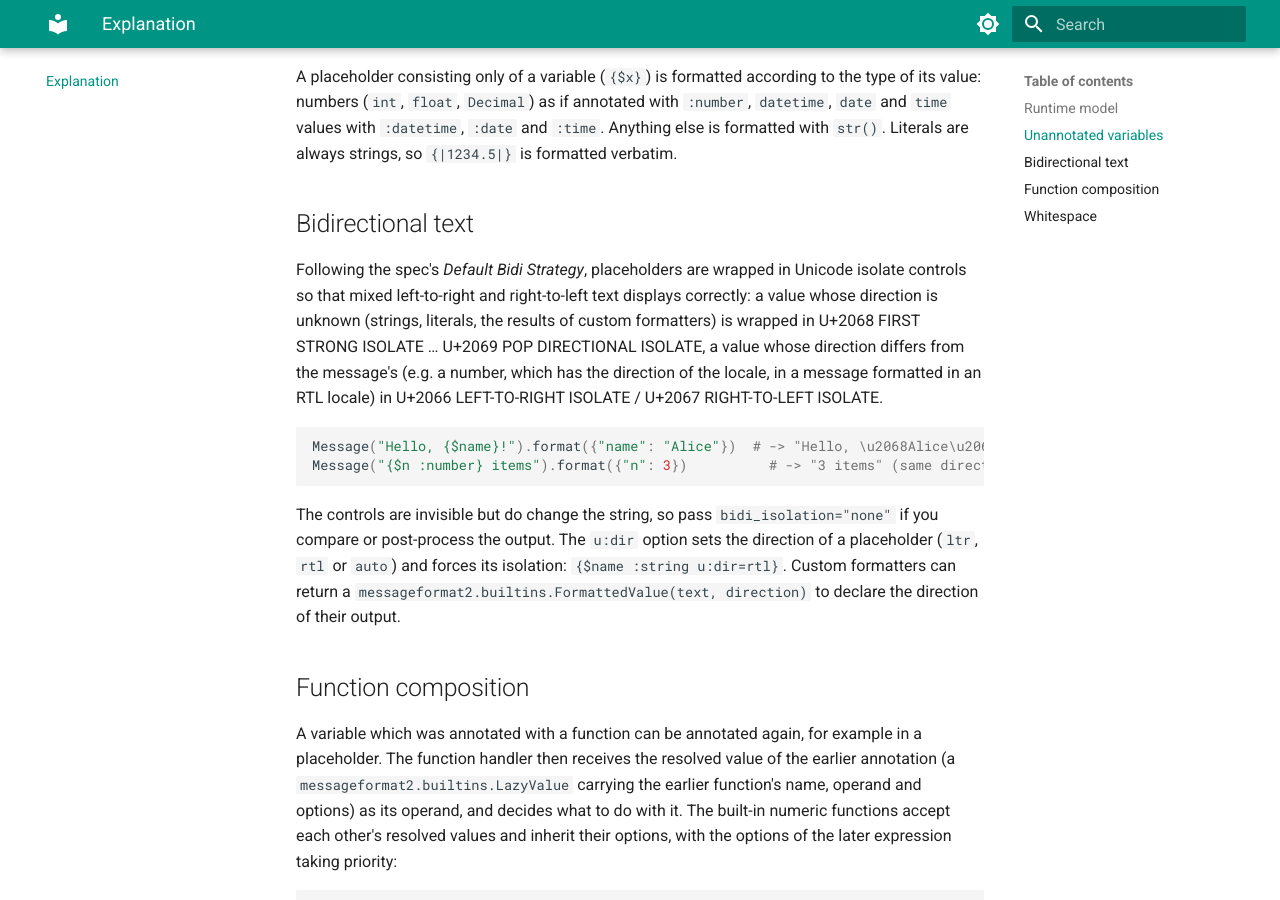
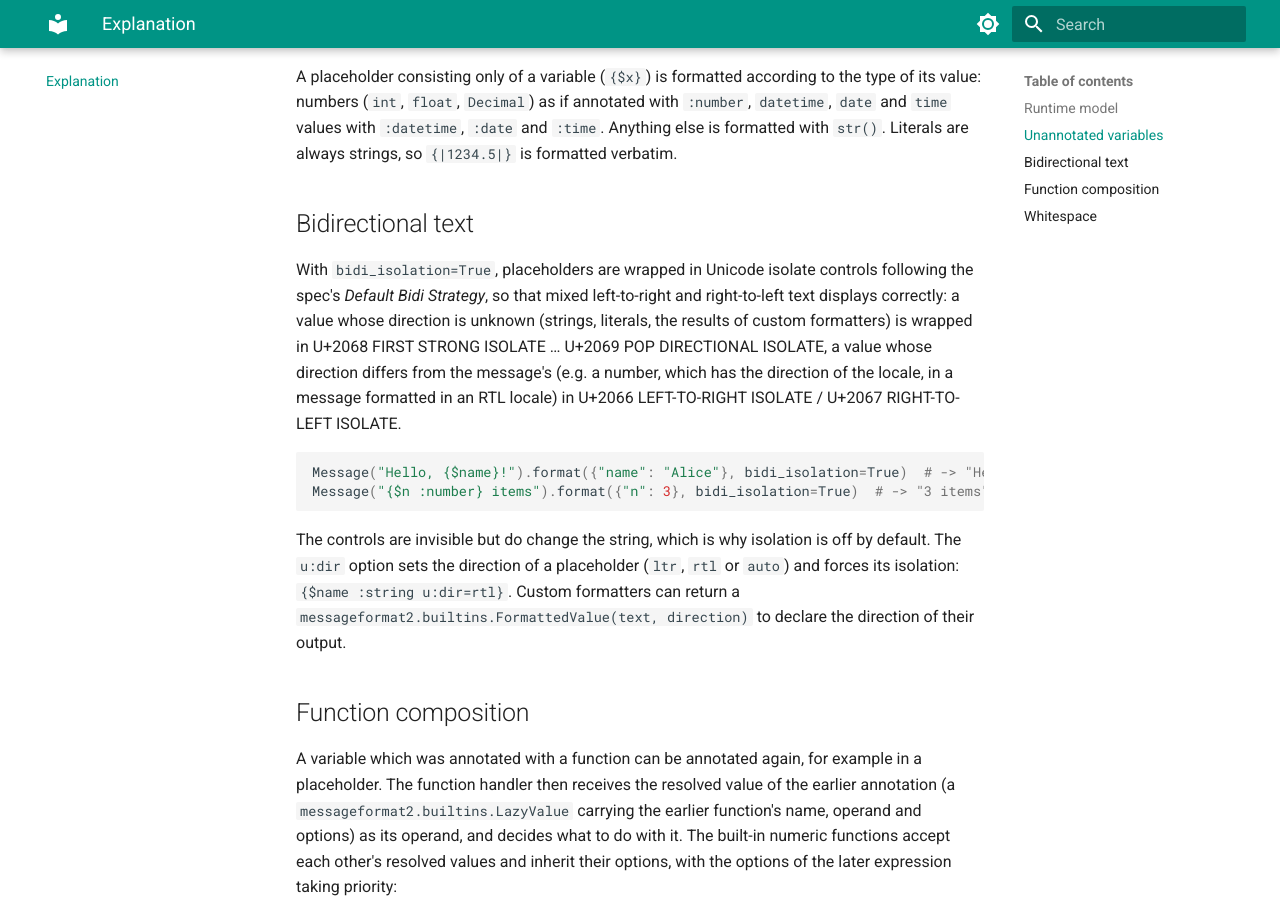
Before and after one commit to tomasr8/messageformat2, an MkDocs documentation site: the page built from docs/explanation.md, in a window 1280 px wide and 900 px high, scrolled down 705 px. Built offline with MkDocs 1.6.1 and Material for MkDocs 9.7.7, drawn with Linux system fonts in a browser that asks for light colours.

Commit message:
Make bidi isolation opt-in

````diff
--- a/docs/explanation.md
+++ b/docs/explanation.md
@@ -31,21 +31,22 @@ Literals are always strings, so `{|1234.5|}` is formatted verbatim.
 
 ## Bidirectional text
 
-Following the spec's *Default Bidi Strategy*, placeholders are wrapped in Unicode isolate controls so that
-mixed left-to-right and right-to-left text displays correctly: a value whose direction is unknown (strings,
-literals, the results of custom formatters) is wrapped in U+2068 FIRST STRONG ISOLATE … U+2069 POP DIRECTIONAL
-ISOLATE, a value whose direction differs from the message's (e.g. a number, which has the direction of the
-locale, in a message formatted in an RTL locale) in U+2066 LEFT-TO-RIGHT ISOLATE / U+2067 RIGHT-TO-LEFT ISOLATE.
+With `bidi_isolation=True`, placeholders are wrapped in Unicode isolate controls following the spec's
+*Default Bidi Strategy*, so that mixed left-to-right and right-to-left text displays correctly: a value whose
+direction is unknown (strings, literals, the results of custom formatters) is wrapped in U+2068 FIRST STRONG
+ISOLATE … U+2069 POP DIRECTIONAL ISOLATE, a value whose direction differs from the message's (e.g. a number,
+which has the direction of the locale, in a message formatted in an RTL locale) in U+2066 LEFT-TO-RIGHT ISOLATE /
+U+2067 RIGHT-TO-LEFT ISOLATE.
 
 ```python
-Message("Hello, {$name}!").format({"name": "Alice"})  # -> "Hello, \u2068Alice\u2069!"
-Message("{$n :number} items").format({"n": 3})          # -> "3 items" (same direction, no isolation)
+Message("Hello, {$name}!").format({"name": "Alice"}, bidi_isolation=True)  # -> "Hello, \u2068Alice\u2069!"
+Message("{$n :number} items").format({"n": 3}, bidi_isolation=True)  # -> "3 items" (same direction)
 ```
 
-The controls are invisible but do change the string, so pass `bidi_isolation="none"` if you compare or
-post-process the output. The `u:dir` option sets the direction of a placeholder (`ltr`, `rtl` or `auto`) and
-forces its isolation: `{$name :string u:dir=rtl}`. Custom formatters can return a
-`messageformat2.builtins.FormattedValue(text, direction)` to declare the direction of their output.
+The controls are invisible but do change the string, which is why isolation is off by default.
+The `u:dir` option sets the direction of a placeholder (`ltr`, `rtl` or `auto`) and forces its isolation:
+`{$name :string u:dir=rtl}`. Custom formatters can return a `messageformat2.builtins.FormattedValue(text, direction)`
+to declare the direction of their output.
 
 ## Function composition
 
````
Also changed, not shown: docs/howto/formatter.md (+1 -1 lines), 4 other files.
